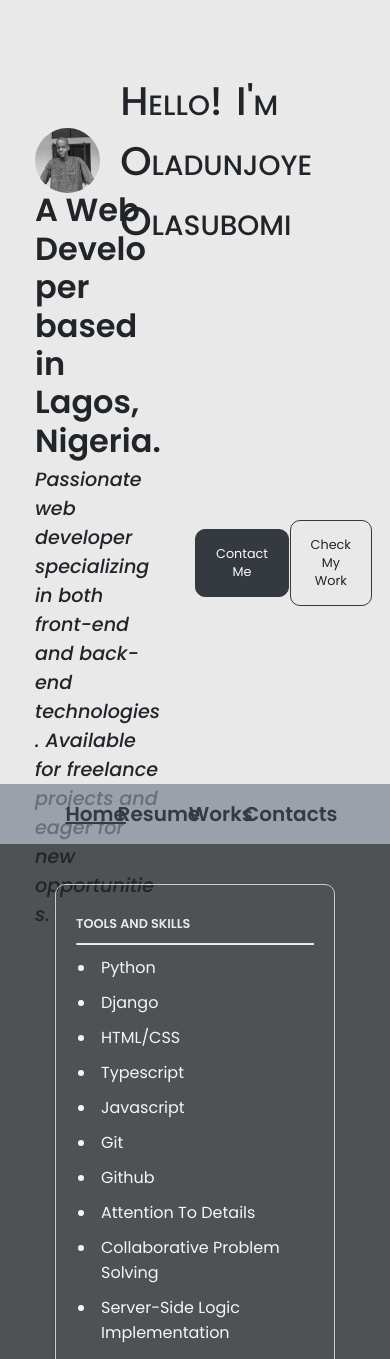
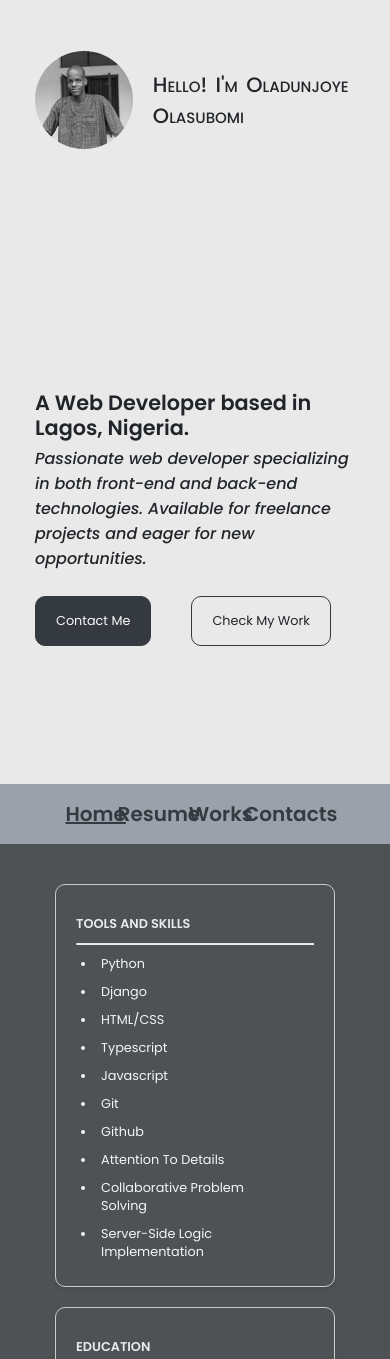
Before and after one commit to Suboms/typescript_portfolio, a website with bundled scripts: page index.html in a window 390 px wide. Shown: the top 1359 px of the page. Built offline with nearby package versions, Linux system fonts and the light colour scheme.

Commit message:
Adjust font sizes and layout in index.css

```diff
--- a/assets/css/index.css
+++ b/assets/css/index.css
@@ -595,32 +595,38 @@ textarea.form-control {
   }
   .hero {
     flex-direction: column;
+    justify-content: unset;
   }
   .introduction {
     flex-flow: row nowrap;
     align-items: center;
     width: 100%;
-    max-height: 35%;
+    max-height: 20%;
   }
   .hero-image {
-    width: 30%;
     padding-right: 10px;
+  }
+  .name-section {
+    font-size: 1.3rem;
   }
   .intro-text {
     width: 100%;
     padding-left: 10px;
   }
+  .text-content {
+    width: 100%;
+  }
   .contact-wrapper {
     width: 100%;
-    display: grid;
-    grid-template-columns: minmax(1px, 50%) 1fr;
     align-items: center;
+    justify-content: unset;
+    padding-top: 12.5pc;
   }
   .text-header {
-    font-size: 2rem;
+    font-size: 1.3rem;
   }
   .text-para {
-    font-size: 1.2rem;
+    font-size: 1rem;
   }
   .contact-me,
   .check-work-button {
@@ -636,32 +642,43 @@ textarea.form-control {
   .work-experience-header {
     font-size: 0.8rem;
   }
-  .tools-list li, .about-text {
-    font-size: 1rem;
+  .tools-list li,
+  .about-text {
+    font-size: 0.8rem;
   }
-  .school-name, .course, .qualification-level, .year-awarded, .job-title {
+  .school-name,
+  .course,
+  .qualification-level,
+  .year-awarded,
+  .job-title {
     font-size: 0.9rem;
   }
-  .course{
+  .course {
     display: block;
   }
-  .company-name, .job-title, .job-duration {
+  .company-name,
+  .job-title,
+  .job-duration {
     font-size: 1rem;
   }
   .job-list li {
-    font-size: 1rem;
+    font-size: 0.9rem;
   }
   .main {
     display: flex;
     flex-direction: column;
   }
-  .cta-header{
+  .cta-header {
     font-size: 1.3rem;
   }
-  .work-title{
+  .work-title {
     font-size: 1rem;
   }
-  .work-description{
+  .work-description {
     font-size: 0.9rem;
   }
+  .contact-buttons {
+    padding: 10px 0;
+    width: 100%;
+  }
 }
```
